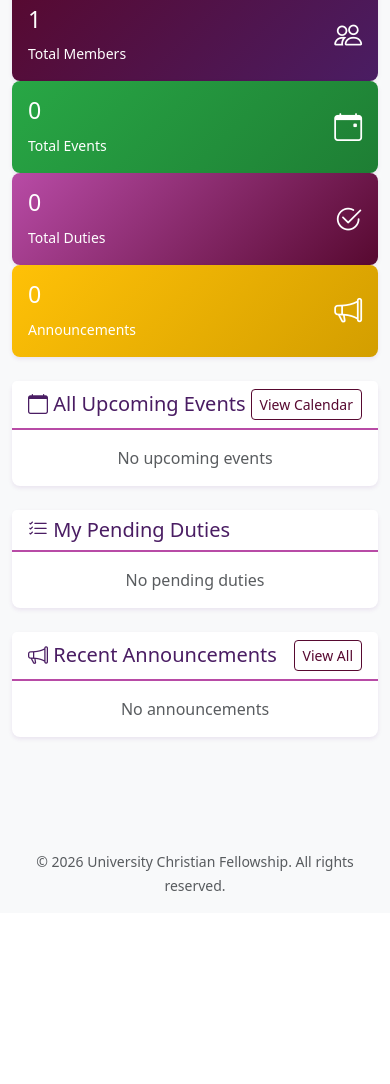
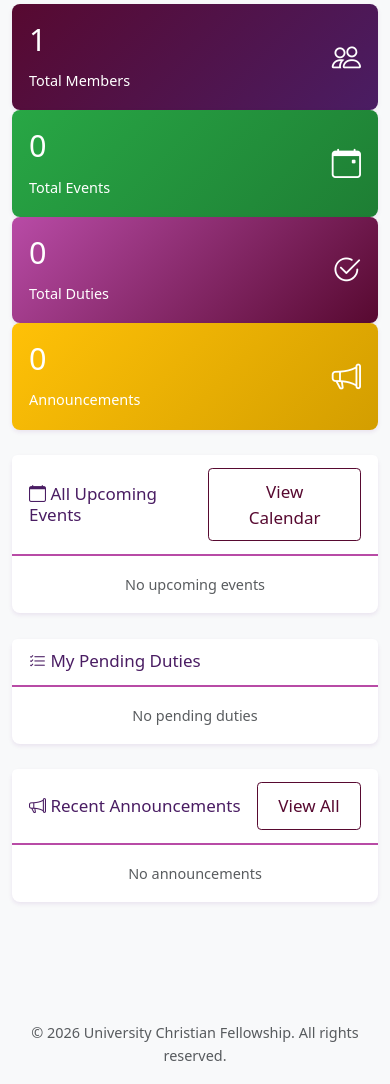
Before and after one commit to kigoziamos256/UCF-SYSTEM, a Django app: page /dashboard/ in a window 390 px wide. Shown: the part 242-1326 px from the top of the page. Before the commit the page ends 1133 px from the top, so only its background shows below. Run offline with Django 5.2, Linux system fonts and the light colour scheme; the visitor is signed in with stand-in values (Sample User, id 1); data comes from the database, SQL or seed files in the repository.

Commit message:
Update brand.css

```diff
--- a/static/css/brand.css
+++ b/static/css/brand.css
@@ -1,24 +1,156 @@
-/* Brand Colors */
+/* ========================================
+   BRAND COLORS
+   ======================================== */
 :root {
-    --brand-purple: #570930;      /* Main purple */
+    --brand-purple: #570930;
     --brand-purple-light: #b84ba6;
     --brand-purple-dark: #4a1d63;
-    --brand-red: #dc3545;          /* Red for alerts/important */
+    --brand-red: #dc3545;
     --brand-red-dark: #b02a37;
-    --brand-black: #1a1a1a;         /* Black for text */
+    --brand-black: #1a1a1a;
     --brand-black-light: #333333;
-    --brand-white: #ffffff;          /* White */
-    --brand-gray: #f8f9fa;          /* Light gray background */
+    --brand-white: #ffffff;
+    --brand-gray: #f8f9fa;
     --brand-gray-dark: #6c757d;
 }
 
-/* Global Styles */
+/* ========================================
+   BASE STYLES
+   ======================================== */
+html {
+    font-size: 16px;
+}
+
 body {
+    font-size: 1rem;
+    line-height: 1.6;
     color: var(--brand-black);
     background-color: var(--brand-gray);
 }
 
-/* Navbar - Purple Theme */
+/* ========================================
+   MOBILE RESPONSIVE FIXES
+   ======================================== */
+
+/* Make text larger on small screens */
+@media (max-width: 768px) {
+    html {
+        font-size: 18px;
+    }
+
+    body {
+        font-size: 1rem;
+    }
+
+    /* Headings */
+    h1 { font-size: 1.8rem; }
+    h2 { font-size: 1.5rem; }
+    h3 { font-size: 1.3rem; }
+    h4 { font-size: 1.1rem; }
+    h5 { font-size: 1rem; }
+    h6 { font-size: 0.9rem; }
+
+    /* Cards */
+    .card-body {
+        padding: 1rem;
+    }
+
+    /* Form inputs - prevents iOS zoom */
+    .form-control,
+    .form-select {
+        font-size: 16px;
+        padding: 0.75rem;
+    }
+
+    /* Buttons */
+    .btn {
+        font-size: 1rem;
+        padding: 0.6rem 1.2rem;
+    }
+
+    /* Tables */
+    .table {
+        font-size: 0.85rem;
+    }
+
+    /* Navigation */
+    .navbar-brand {
+        font-size: 1.2rem;
+    }
+
+    .nav-link {
+        font-size: 1rem;
+        padding: 0.6rem 0.8rem;
+    }
+
+    /* Profile picture */
+    .profile-picture-wrapper .profile-picture {
+        width: 32px !important;
+        height: 32px !important;
+    }
+
+    /* Stats cards */
+    .card .display-4,
+    .card h3 {
+        font-size: 1.8rem;
+    }
+
+    /* List groups */
+    .list-group-item {
+        font-size: 1rem;
+        padding: 0.75rem 1rem;
+    }
+
+    /* Alerts */
+    .alert {
+        font-size: 0.95rem;
+        padding: 0.75rem 1rem;
+    }
+
+    /* Small text */
+    .text-muted,
+    small,
+    .small {
+        font-size: 0.85rem !important;
+    }
+}
+
+/* Extra small devices (phones under 480px) */
+@media (max-width: 480px) {
+    html {
+        font-size: 17px;
+    }
+
+    .container {
+        padding-left: 12px;
+        padding-right: 12px;
+    }
+
+    .card {
+        border-radius: 8px;
+    }
+
+    .card-header {
+        padding: 0.75rem 1rem;
+        font-size: 1.1rem;
+    }
+}
+
+/* Prevent zoom on input focus (iOS) */
+input[type="text"],
+input[type="email"],
+input[type="password"],
+input[type="number"],
+input[type="tel"],
+textarea,
+select,
+.form-control {
+    font-size: 16px !important;
+}
+
+/* ========================================
+   NAVBAR - PURPLE THEME
+   ======================================== */
 .navbar.bg-dark {
     background-color: var(--brand-purple-dark) !important;
 }
@@ -397,80 +586,3 @@ footer a:hover {
 .pulse-purple {
     animation: pulse-purple 2s infinite;
 }
-
-
-/* Brand Loader */
-.brand-loader {
-    display: inline-block;
-    width: 50px;
-    height: 50px;
-    border: 3px solid rgba(111, 44, 145, 0.3);
-    border-radius: 50%;
-    border-top-color: var(--brand-purple);
-    animation: spin 1s ease-in-out infinite;
-}
-
-@keyframes spin {
-    to { transform: rotate(360deg); }
-}
-
-/* Button Variations */
-.btn-purple {
-    background-color: var(--brand-purple);
-    border-color: var(--brand-purple);
-    color: var(--brand-white);
-}
-
-.btn-purple:hover,
-.btn-purple:focus,
-.btn-purple:active {
-    background-color: var(--brand-purple-dark) !important;
-    border-color: var(--brand-purple-dark) !important;
-    color: var(--brand-white) !important;
-}
-
-.btn-outline-purple {
-    color: var(--brand-purple);
-    border-color: var(--brand-purple);
-    background-color: transparent;
-}
-
-.btn-outline-purple:hover {
-    background-color: var(--brand-purple);
-    border-color: var(--brand-purple);
-    color: var(--brand-white);
-}
-
-<span class="role-badge {{ member.role }}">
-    {{ member.get_role_display }}
-</span>
-
-<footer class="bg-brand-purple-dark text-white py-4 mt-5">
-    <div class="container">
-        <div class="row">
-            <div class="col-md-6">
-                <h5><i class="bi bi-church"></i> UCF System</h5>
-                <p>University Christian Fellowship Church Management System</p>
-            </div>
-            <div class="col-md-3">
-                <h6>Quick Links</h6>
-                <ul class="list-unstyled">
-                    <li><a href="{% url 'dashboard' %}" class="text-white-50">Dashboard</a></li>
-                    <li><a href="{% url 'member_list' %}" class="text-white-50">Members</a></li>
-                    <li><a href="{% url 'calendar' %}" class="text-white-50">Calendar</a></li>
-                </ul>
-            </div>
-            <div class="col-md-3">
-                <h6>Contact</h6>
-                <ul class="list-unstyled">
-                    <li><i class="bi bi-envelope"></i> info@ucf.org</li>
-                    <li><i class="bi bi-telephone"></i> +1 234 567 890</li>
-                </ul>
-            </div>
-        </div>
-        <hr class="bg-white opacity-25">
-        <div class="text-center">
-            <small>&copy; {% now "Y" %} UCF. All rights reserved.</small>
-        </div>
-    </div>
-</footer>
```
Also changed, not shown: other parts of static/css/brand.css (+126 -69 lines).
